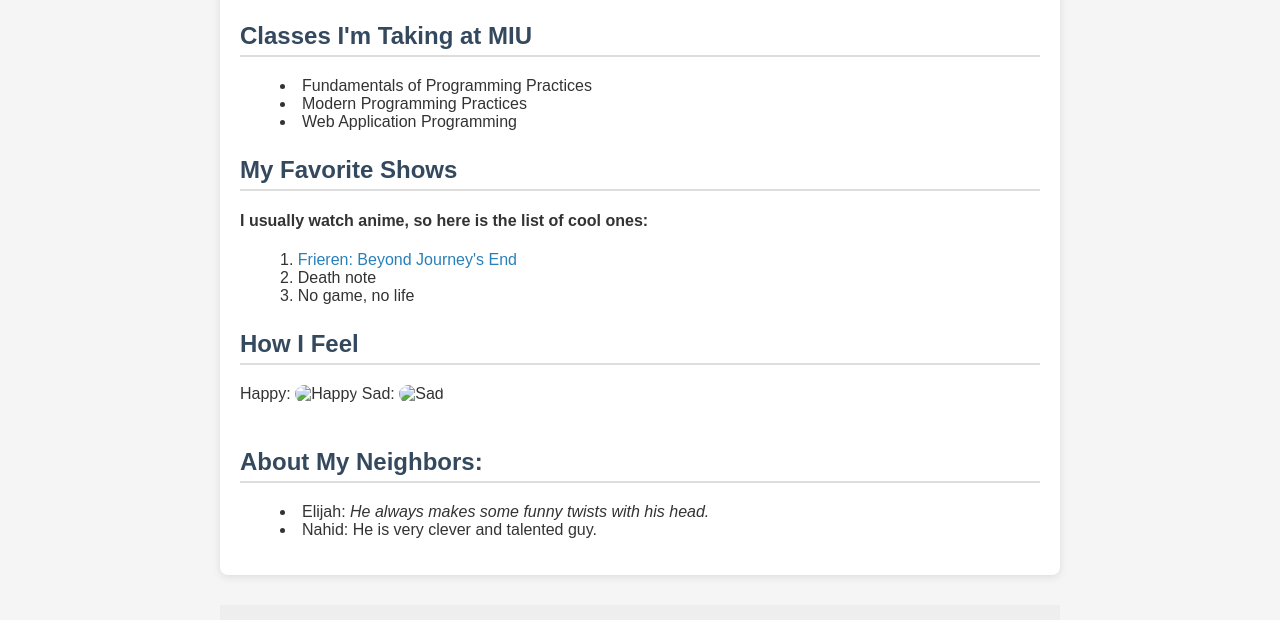
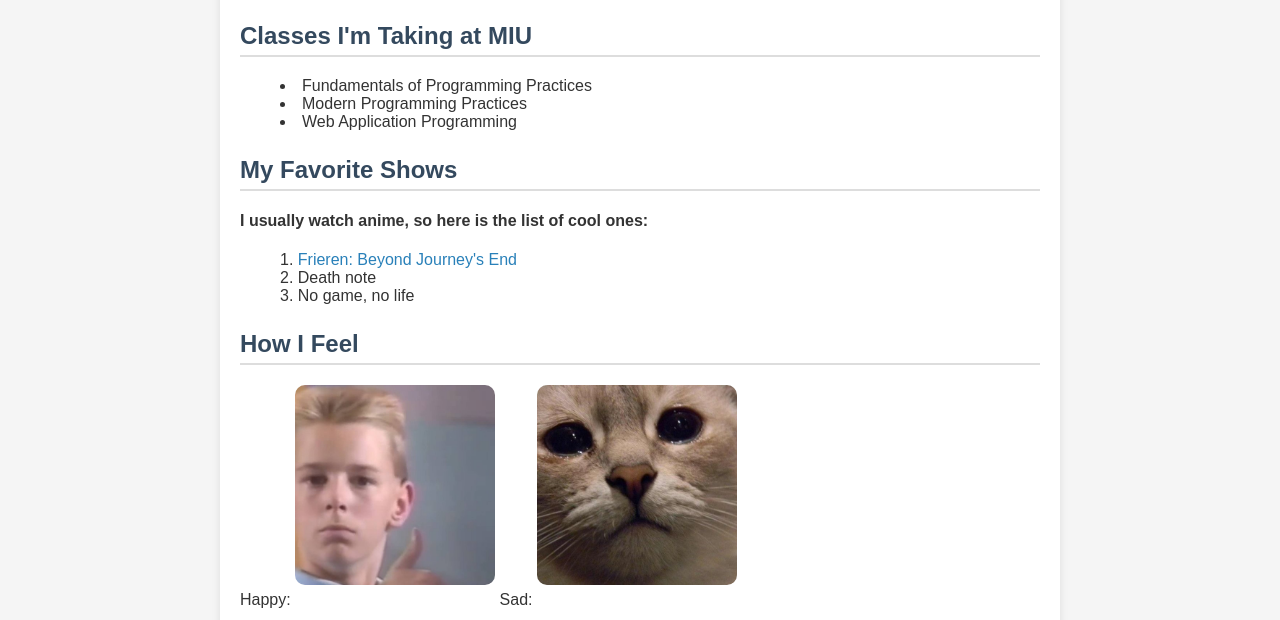
Before and after one commit to wertypotom/my-website, a plain HTML site: page about.html in a window 1280 px wide. Shown: the part 180-800 px from the top of the page. Drawn offline with Linux system fonts and the light colour scheme; the site is published under a folder, as on GitHub Pages, so addresses that start at the root find nothing.

Commit message:
fixed link for images

```diff
--- a/about.html
+++ b/about.html
@@ -48,9 +48,9 @@
 
         <h2 class="section-heading">How I Feel</h2>
         <span class="mood-label">Happy:</span>
-        <img class="mood-image" src="/public/happy.jpg" alt="Happy" />
+        <img class="mood-image" src="./public/happy.jpg" alt="Happy" />
         <span class="mood-label">Sad:</span>
-        <img class="mood-image" src="/public/sad.jpg" alt="Sad" />
+        <img class="mood-image" src="./public/sad.jpg" alt="Sad" />
 
         <h2 class="section-heading">About My Neighbors:</h2>
         <ul class="neighbor-list">
```
